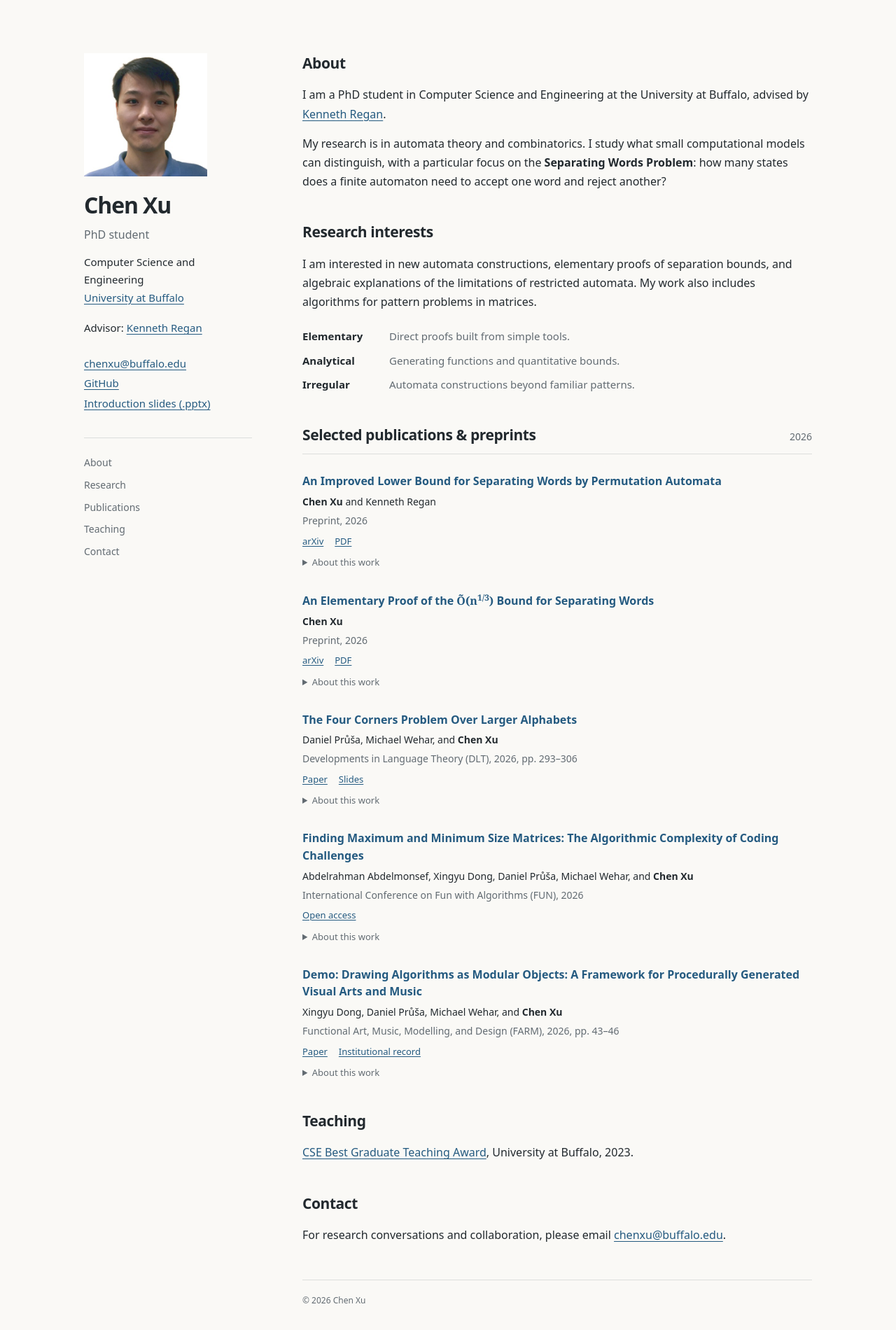
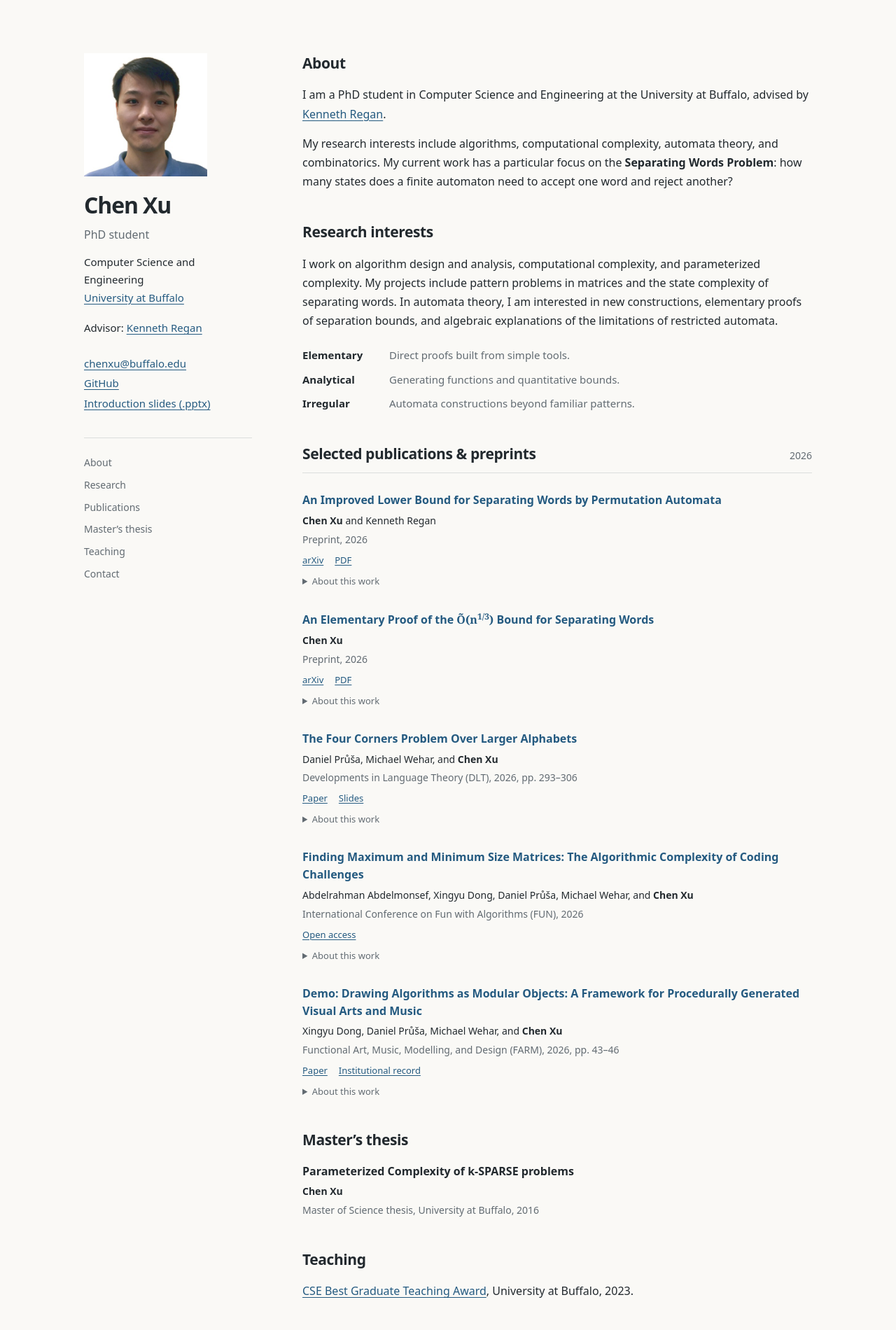
Before and after one commit to chen1088/chen1088.github.io, a plain HTML site: page index.html in a window 1280 px wide. Shown: the top 1900 px of the page at 70% size. Drawn offline with Linux system fonts and the light colour scheme.

Commit message:
Add algorithms and complexity interests and 2016 master's thesis

```diff
--- a/index.html
+++ b/index.html
@@ -4,7 +4,7 @@
   <meta charset="utf-8">
   <meta name="viewport" content="width=device-width, initial-scale=1">
   <title>Chen Xu | Computer Science, University at Buffalo</title>
-  <meta name="description" content="Chen Xu is a PhD student in Computer Science and Engineering at the University at Buffalo, working in automata theory and combinatorics.">
+  <meta name="description" content="Chen Xu is a PhD student in Computer Science and Engineering at the University at Buffalo, working in algorithms, computational complexity, automata theory, and combinatorics.">
   <meta name="theme-color" content="#faf9f6">
   <link rel="canonical" href="https://chen1088.github.io/personal-website/">
   <link rel="stylesheet" href="styles.css">
@@ -28,6 +28,7 @@
         <a href="#about">About</a>
         <a href="#research">Research</a>
         <a href="#publications">Publications</a>
+        <a href="#thesis">Master’s thesis</a>
         <a href="#teaching">Teaching</a>
         <a href="#contact">Contact</a>
       </nav>
@@ -37,12 +38,12 @@
       <section id="about" aria-labelledby="about-title">
         <h2 id="about-title">About</h2>
         <p>I am a PhD student in Computer Science and Engineering at the University at Buffalo, advised by <a href="https://cse.buffalo.edu/~regan/">Kenneth Regan</a>.</p>
-        <p>My research is in automata theory and combinatorics. I study what small computational models can distinguish, with a particular focus on the <strong>Separating Words Problem</strong>: how many states does a finite automaton need to accept one word and reject another?</p>
+        <p>My research interests include algorithms, computational complexity, automata theory, and combinatorics. My current work has a particular focus on the <strong>Separating Words Problem</strong>: how many states does a finite automaton need to accept one word and reject another?</p>
       </section>
 
       <section id="research" aria-labelledby="research-title">
         <h2 id="research-title">Research interests</h2>
-        <p>I am interested in new automata constructions, elementary proofs of separation bounds, and algebraic explanations of the limitations of restricted automata. My work also includes algorithms for pattern problems in matrices.</p>
+        <p>I work on algorithm design and analysis, computational complexity, and parameterized complexity. My projects include pattern problems in matrices and the state complexity of separating words. In automata theory, I am interested in new constructions, elementary proofs of separation bounds, and algebraic explanations of the limitations of restricted automata.</p>
         <dl class="approaches">
           <div><dt>Elementary</dt><dd>Direct proofs built from simple tools.</dd></div>
           <div><dt>Analytical</dt><dd>Generating functions and quantitative bounds.</dd></div>
@@ -94,6 +95,15 @@
         </article>
       </section>
 
+      <section id="thesis" aria-labelledby="thesis-title">
+        <h2 id="thesis-title">Master’s thesis</h2>
+        <article class="paper">
+          <h3>Parameterized Complexity of k-SPARSE problems</h3>
+          <p class="authors"><strong>Chen Xu</strong></p>
+          <p class="venue">Master of Science thesis, University at Buffalo, 2016</p>
+        </article>
+      </section>
+
       <section id="teaching" aria-labelledby="teaching-title">
         <h2 id="teaching-title">Teaching</h2>
         <p><a href="https://engineering.buffalo.edu/computer-science-engineering/people/distinguished-cse-community/students/cse-graduate-student-award-recipients.html">CSE Best Graduate Teaching Award</a>, University at Buffalo, 2023.</p>
```
